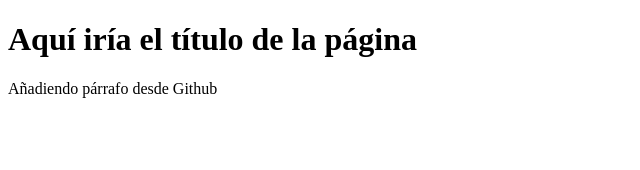
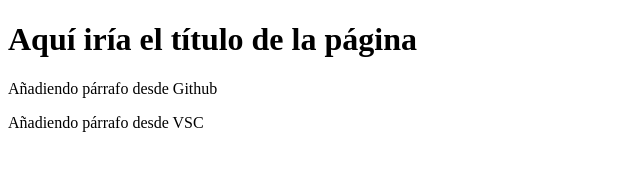
Before and after one commit to alexlopez57/Proyecto-web-empresa-C, a plain HTML site: page index.html in a window 1280 px wide. Shown: the whole page, without its empty margins (0-640 px from the left). Drawn offline with Linux system fonts and the light colour scheme.

Commit message:
Agregando segundo párrafo

```diff
--- a/index.html
+++ b/index.html
@@ -9,5 +9,6 @@
 <body>
     <h1>Aquí iría el título de la página</h1>
     <p>Añadiendo párrafo desde Github</p>
+    <p>Añadiendo párrafo desde VSC</p>
 </body>
 </html>
```
